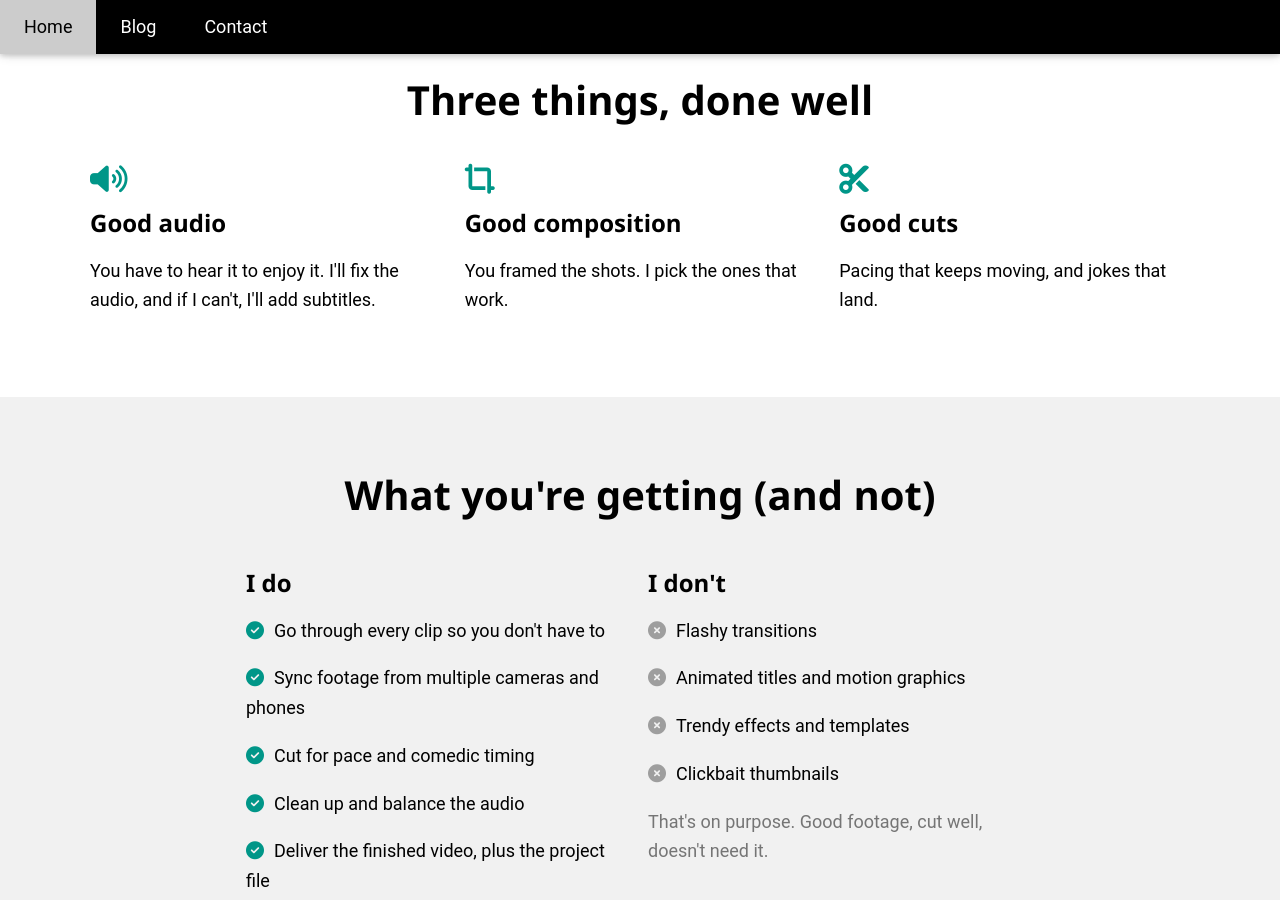
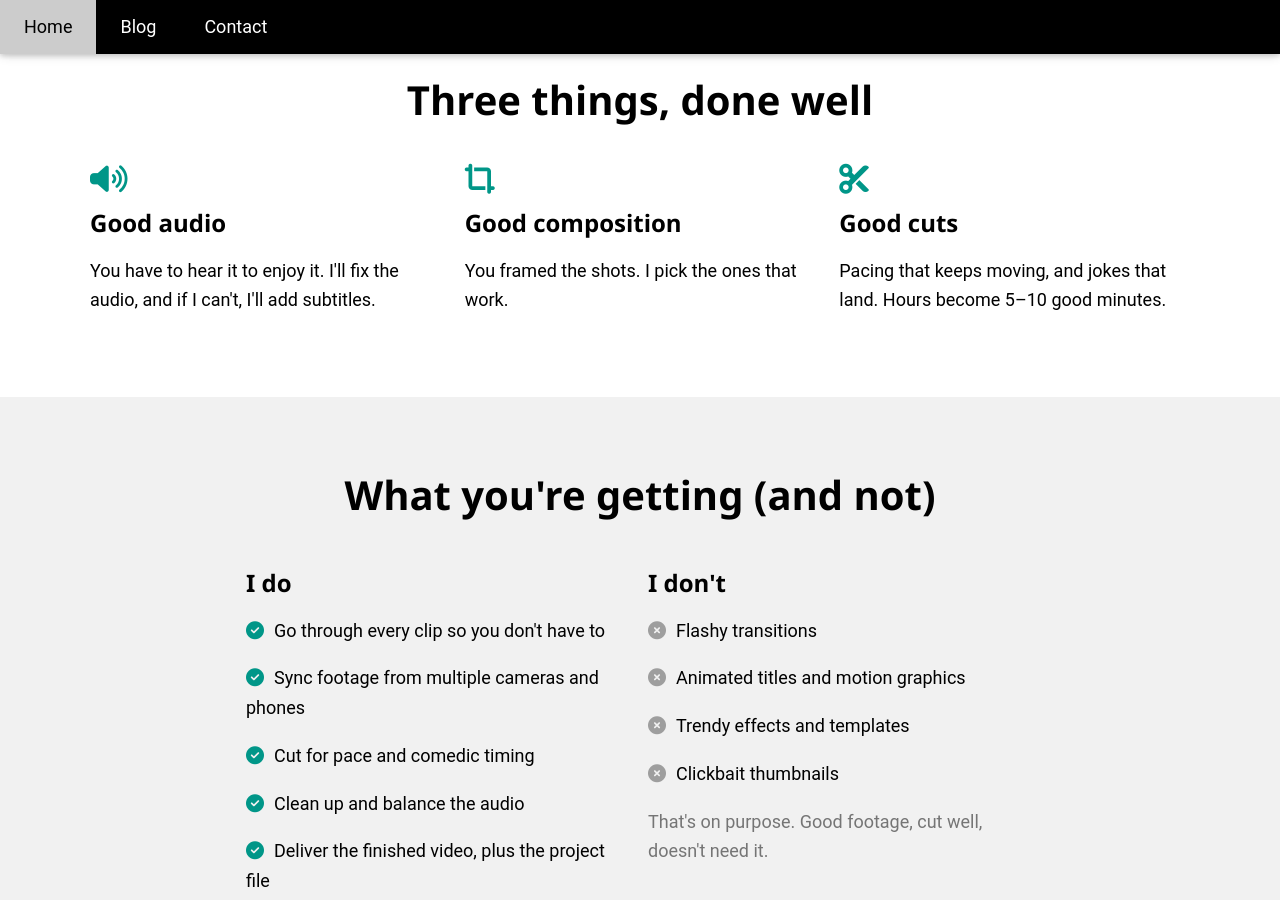
Before and after one commit to evanthemann/evanthemann.github.io, a Jekyll site: the page composition-and-cuts/index.html, which Jekyll copies as it is, in a window 1280 px wide and 900 px high, scrolled down 1661 px. Built offline with Jekyll 4.4.1, drawn with Linux system fonts in a browser that asks for light colours.

Commit message:
C&C: bring back 'hours become 5-10 good minutes'
Co-Authored-By: Claude Opus 5.5 <noreply@anthropic.com>
Claude-Session: https://claude.ai/code/session_01Kfi4nikh1zP74fnAfvsveK

```diff
--- a/composition-and-cuts/index.html
+++ b/composition-and-cuts/index.html
@@ -126,7 +126,7 @@
       <div class="pillar">
         <i class="fa-solid fa-scissors"></i>
         <h3><b>Good cuts</b></h3>
-        <p>Pacing that keeps moving, and jokes that land.</p>
+        <p>Pacing that keeps moving, and jokes that land. Hours become 5–10 good minutes.</p>
       </div>
     </div>
   </div>
```
